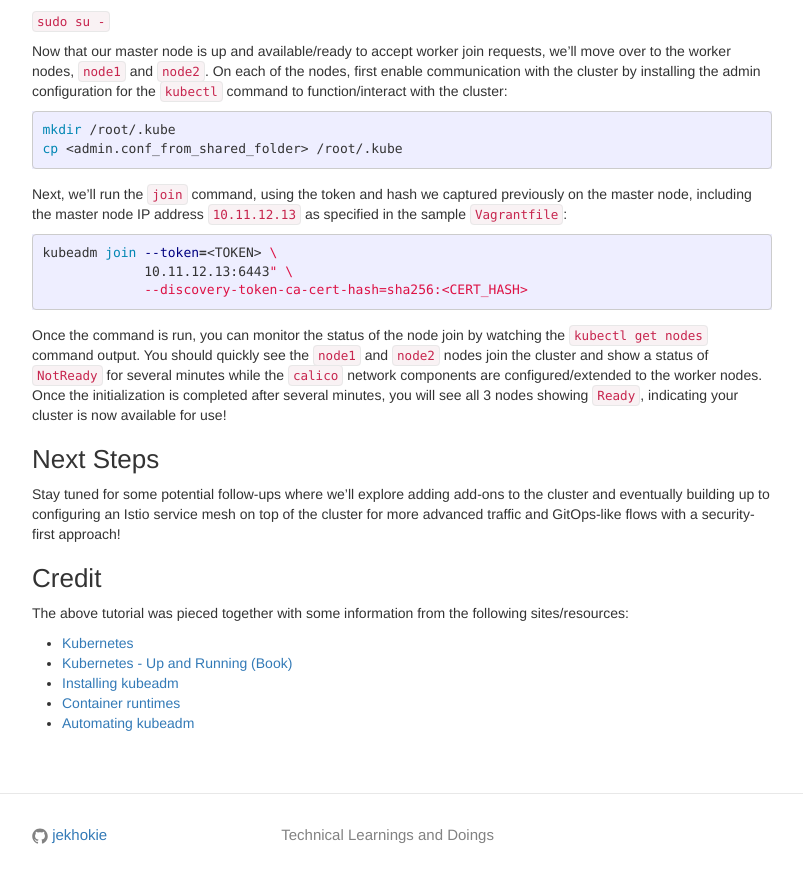
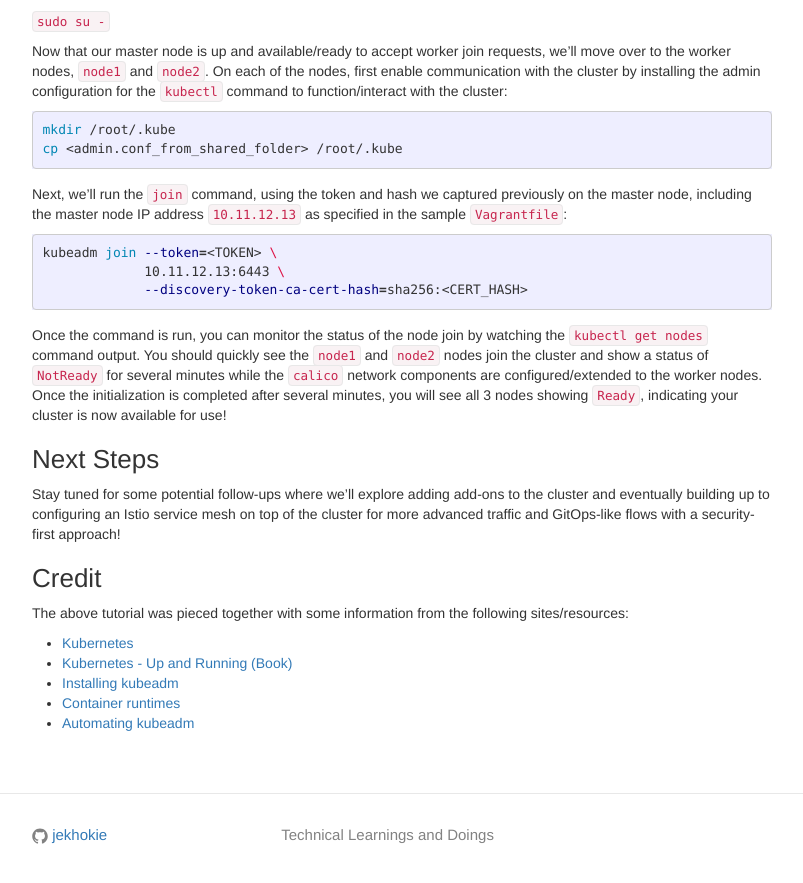
Before and after one commit to jekhokie/jekhokie.github.io, a Jekyll site: the page built from _posts/2020-04-21-vagrant-k8s-cluster.markdown, in a window 1280 px wide and 900 px high, scrolled down 5286 px. Shown: the top 883 px of the window, without its empty margins (238-1041 px from the left). Built offline with Jekyll 4.4.1, drawn with Linux system fonts in a browser that asks for light colours.

````diff
--- a/_posts/2020-04-21-vagrant-k8s-cluster.markdown
+++ b/_posts/2020-04-21-vagrant-k8s-cluster.markdown
@@ -185,10 +185,10 @@ exclude=kubelet kubeadm kubectl
 EOF
 
 # install the required components
-yum install  kubelet \
-             kubeadm \
-             kubectl \
-             --disableexcludes=kubernetes
+yum install kubelet \
+            kubeadm \
+            kubectl \
+            --disableexcludes=kubernetes
 
 # start and enable the kubelet service
 systemctl enable --now kubelet
@@ -233,9 +233,9 @@ earlier, with the `<TOKEN>` access token generated just before this step:
 
 ```bash
 kubeadm init --pod-network-cidr=172.16.0.0/24 \
-                 --apiserver-advertise-address=10.11.12.13 \
-                 --apiserver-cert-extra-sans=k8s.cluster.home \
-                 --token=<TOKEN>
+             --apiserver-advertise-address=10.11.12.13 \
+             --apiserver-cert-extra-sans=k8s.cluster.home \
+             --token=<TOKEN>
 ```
 
 The above step will take a minute or two while it initializes the cluster and readies the master. Once complete, we can configure
@@ -313,7 +313,7 @@ node IP address `10.11.12.13` as specified in the sample `Vagrantfile`:
 
 ```bash
 kubeadm join --token=<TOKEN> \
-             10.11.12.13:6443" \
+             10.11.12.13:6443 \
              --discovery-token-ca-cert-hash=sha256:<CERT_HASH>
 ```
 
````
